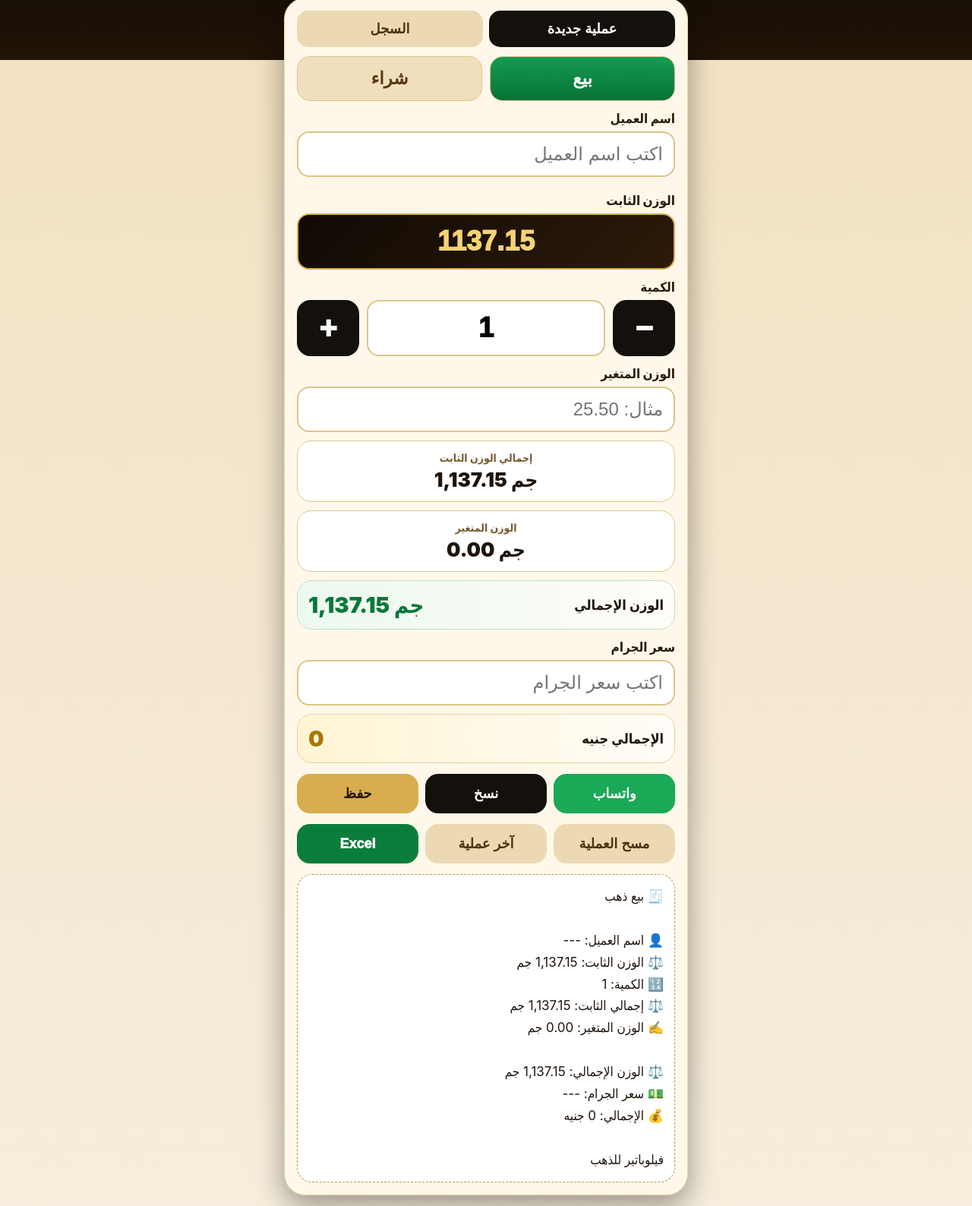
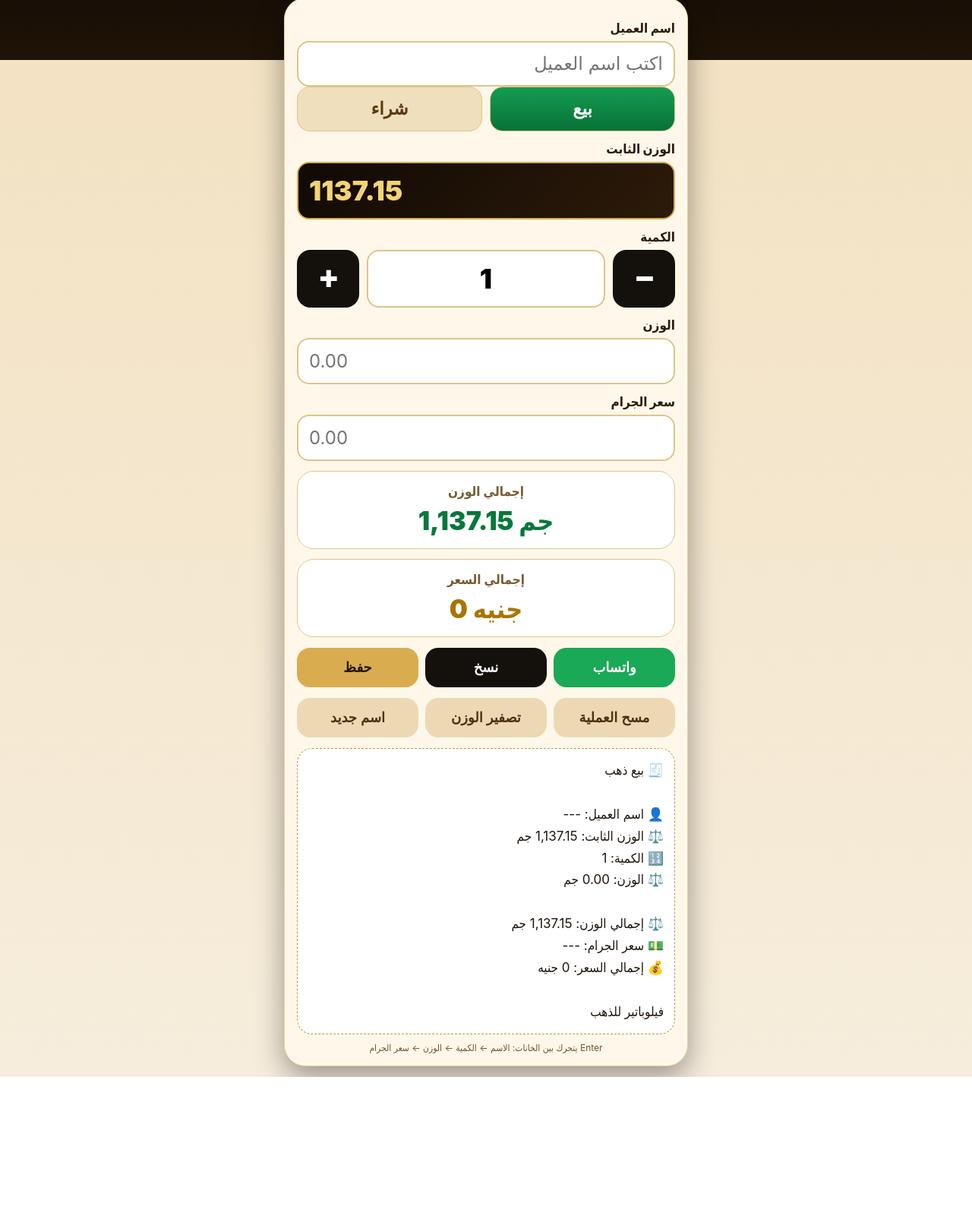
Before and after one commit to remonadel2050/philopater-gold, a plain HTML site: page index.html in a window 1280 px wide. Shown: the part 111-1699 px from the top of the page at 76% size. After the commit the page ends 1529 px from the top, so only its background shows below. Drawn offline with Linux system fonts and the light colour scheme.

Commit message:
Add files via upload

```diff
--- a/index.html
+++ b/index.html
@@ -13,101 +13,170 @@
 body{margin:0;padding:14px;max-width:560px;margin:auto;background:linear-gradient(180deg,#0c0804 0,#201307 190px,#f3e2c3 190px,#f6eddc 100%);font-family:-apple-system,BlinkMacSystemFont,"Segoe UI",Tahoma,Arial,sans-serif;color:var(--ink)}
 .header{color:var(--gold2);text-align:center;padding:10px 0 16px}.logo{font-size:40px;font-weight:950}.sub{font-size:15px;font-weight:800;color:#f1cf74}
 .app{background:var(--cream);border:1px solid #ead19a;border-radius:28px;padding:16px;box-shadow:0 14px 38px rgba(0,0,0,.38)}
-.tabs{display:grid;grid-template-columns:1fr 1fr;gap:8px;margin-bottom:12px}.tabs button{border:0;border-radius:15px;padding:13px;font-size:18px;font-weight:950;background:#ecd9b4;color:#4c320f}.tabs button.active{background:#14100b;color:white}
-.switch{display:grid;grid-template-columns:1fr 1fr;gap:10px;margin-bottom:13px}.switch button{border:1px solid var(--line);border-radius:17px;padding:15px;font-size:23px;font-weight:950;background:#f0dfbd;color:#5a3a12}
+.switch{display:grid;grid-template-columns:1fr 1fr;gap:10px;margin-bottom:13px}
+.switch button{border:1px solid var(--line);border-radius:17px;padding:15px;font-size:23px;font-weight:950;background:#f0dfbd;color:#5a3a12}
 .switch button.on.sell{background:linear-gradient(180deg,#149c51,#087236);color:white}.switch button.on.buy{background:linear-gradient(180deg,#d8841c,#9f5108);color:white}
 label{display:block;margin:13px 0 7px;font-size:17px;font-weight:950;color:#2a1b0b}
 input{width:100%;border:2px solid var(--line);border-radius:16px;padding:14px;font-size:24px;background:white;outline:none;text-align:right}
-.fixed{background:linear-gradient(135deg,#100a05,#2d1a09);color:#f4d375;text-align:center;font-size:36px;font-weight:950;border-color:var(--gold)}
-.qtybox{display:grid;grid-template-columns:82px 1fr 82px;gap:10px}.qtybox button{border:0;border-radius:18px;background:#14100b;color:white;font-size:40px;font-weight:950;min-height:62px}
-#qty{text-align:center;font-size:36px;font-weight:950}
-.metric{background:white;border:1px solid #e2c58d;border-radius:19px;padding:13px;text-align:center;margin-top:11px}.metric b{display:block;color:#775b31;font-size:14px;margin-bottom:5px}.metric span{font-size:26px;font-weight:950;direction:ltr;display:block}
-.big{margin-top:11px;background:linear-gradient(90deg,#ecf9ef,#fffdf8);border:1px solid #bfe1c8;border-radius:20px;padding:14px;display:flex;justify-content:space-between;align-items:center;gap:10px}.big b{font-size:18px}.big span{font-size:29px;font-weight:950;color:#08783a;direction:ltr}.money{background:linear-gradient(90deg,#fff4d3,#fffdf8);border-color:#ead19a}.money span{color:#a87500}
-.actions{display:grid;grid-template-columns:1fr 1fr 1fr;gap:9px;margin-top:14px}.actions button,.historyActions button{border:0;border-radius:17px;padding:15px 8px;font-size:18px;font-weight:950}
-.wa{background:#19a957;color:white}.copy{background:#14100b;color:white}.save{background:#d9ad4f;color:#241506}.clear{background:#ecd9b4;color:#4c320f}.danger{background:#b91c1c;color:white}.excel{background:#0b7d3a;color:white}
-.preview{margin-top:14px;background:#fff;border:1px dashed #bd9551;border-radius:20px;padding:14px;white-space:pre-wrap;line-height:1.7;font-size:17px;min-height:160px}
+input.en{direction:ltr;text-align:left;font-family:-apple-system,BlinkMacSystemFont,"Segoe UI",Arial,sans-serif}
+.fixed{background:linear-gradient(135deg,#100a05,#2d1a09);color:#f4d375;text-align:center;font-size:36px;font-weight:950;border-color:var(--gold);direction:ltr}
+.qtybox{display:grid;grid-template-columns:82px 1fr 82px;gap:10px}
+.qtybox button{border:0;border-radius:18px;background:#14100b;color:white;font-size:40px;font-weight:950;min-height:62px}
+#qty{text-align:center;font-size:36px;font-weight:950;direction:ltr}
+.result{margin-top:13px;background:white;border:1px solid #e2c58d;border-radius:22px;padding:16px;text-align:center}
+.result b{display:block;color:#775b31;font-size:17px;margin-bottom:8px}
+.result span{font-size:34px;font-weight:950;direction:ltr;display:block}
+.weight span{color:#08783a}.money span{color:#a87500}
+.actions{display:grid;grid-template-columns:1fr 1fr 1fr;gap:9px;margin-top:14px}
+.actions button{border:0;border-radius:17px;padding:15px 8px;font-size:18px;font-weight:950}
+.wa{background:#19a957;color:white}.copy{background:#14100b;color:white}.save{background:#d9ad4f;color:#241506}.clear{background:#ecd9b4;color:#4c320f}
+.preview{margin-top:14px;background:#fff;border:1px dashed #bd9551;border-radius:20px;padding:14px;white-space:pre-wrap;line-height:1.7;font-size:17px;min-height:145px}
 .toast{display:none;position:fixed;bottom:24px;left:18px;right:18px;background:#14100b;color:white;padding:13px;border-radius:17px;text-align:center;font-weight:950;z-index:10}
-.suggest{display:flex;gap:6px;overflow:auto;margin-top:8px}.suggest button{white-space:nowrap;border:1px solid #d8bd84;border-radius:999px;background:#fff;padding:9px 12px;font-weight:800}
-.historyActions{display:grid;grid-template-columns:1fr 1fr 1fr;gap:8px;margin-bottom:12px}.op{background:#fff;border:1px solid #e0c891;border-radius:16px;padding:12px;margin-bottom:9px}.op b{display:block;margin-bottom:5px}.op small{color:#765a2e}.op .line{display:flex;justify-content:space-between;gap:10px;margin:4px 0}.op button{margin-top:8px;border:0;border-radius:12px;padding:9px 12px;background:#14100b;color:white;font-weight:900}
-.hidden{display:none}
+.note{text-align:center;color:#70542a;font-size:12px;margin-top:10px}
 </style>
 </head>
 <body>
-<div class="header"><div class="logo">فيلوباتير</div><div class="sub">مبيعات وشراء الذهب</div></div>
+<div class="header"><div class="logo">فيلوباتير</div><div class="sub">بيع وشراء الذهب</div></div>
+
 <div class="app">
-<div class="tabs"><button id="mainTab" class="active">عملية جديدة</button><button id="historyTab">السجل</button></div>
+  <label>اسم العميل</label>
+  <input id="client" placeholder="اكتب اسم العميل" autocomplete="off" enterkeyhint="next">
 
-<div id="mainView">
-<div class="switch"><button id="sellBtn" class="sell on" type="button">بيع</button><button id="buyBtn" class="buy" type="button">شراء</button></div>
+  <div class="switch">
+    <button id="sellBtn" class="sell on" type="button">بيع</button>
+    <button id="buyBtn" class="buy" type="button">شراء</button>
+  </div>
 
-<label>اسم العميل</label>
-<input id="client" placeholder="اكتب اسم العميل" list="clientsList" autocomplete="off">
-<datalist id="clientsList"></datalist>
-<div class="suggest" id="suggestions"></div>
+  <label>الوزن الثابت</label>
+  <input class="fixed en" value="1137.15" readonly>
 
-<label>الوزن الثابت</label><input class="fixed" value="1137.15" readonly>
+  <label>الكمية</label>
+  <div class="qtybox">
+    <button id="minusBtn" type="button">−</button>
+    <input id="qty" class="en" value="1" inputmode="numeric" pattern="[0-9]*" lang="en" enterkeyhint="next">
+    <button id="plusBtn" type="button">+</button>
+  </div>
 
-<label>الكمية</label>
-<div class="qtybox"><button id="minusBtn" type="button">−</button><input id="qty" value="1" inputmode="numeric"><button id="plusBtn" type="button">+</button></div>
+  <label>الوزن</label>
+  <input id="manualWeight" class="en" type="text" inputmode="decimal" pattern="[0-9.]*" lang="en" placeholder="0.00" enterkeyhint="next">
 
-<label>الوزن المتغير</label><input id="variable" type="number" inputmode="decimal" step="0.001" placeholder="مثال: 25.50">
+  <label>سعر الجرام</label>
+  <input id="price" class="en" type="text" inputmode="decimal" pattern="[0-9.]*" lang="en" placeholder="0.00" enterkeyhint="done">
 
-<div class="metric"><b>إجمالي الوزن الثابت</b><span id="fixedTotal">0 جم</span></div>
-<div class="metric"><b>الوزن المتغير</b><span id="varTotal">0 جم</span></div>
-<div class="big"><b>الوزن الإجمالي</b><span id="grandTotal">0 جم</span></div>
+  <div class="result weight"><b>إجمالي الوزن</b><span id="totalWeight">0.00 جم</span></div>
+  <div class="result money"><b>إجمالي السعر</b><span id="totalMoney">0 جنيه</span></div>
 
-<label>سعر الجرام</label><input id="price" type="number" inputmode="decimal" placeholder="اكتب سعر الجرام">
-<div class="big money"><b>الإجمالي جنيه</b><span id="totalMoney">0</span></div>
+  <div class="actions">
+    <button id="waBtn" class="wa" type="button">واتساب</button>
+    <button id="copyBtn" class="copy" type="button">نسخ</button>
+    <button id="saveBtn" class="save" type="button">حفظ</button>
+  </div>
+  <div class="actions">
+    <button id="clearBtn" class="clear" type="button">مسح العملية</button>
+    <button id="resetQtyBtn" class="clear" type="button">تصفير الوزن</button>
+    <button id="focusBtn" class="clear" type="button">اسم جديد</button>
+  </div>
 
-<div class="actions"><button id="waBtn" class="wa" type="button">واتساب</button><button id="copyBtn" class="copy" type="button">نسخ</button><button id="saveBtn" class="save" type="button">حفظ</button></div>
-<div class="actions"><button id="clearBtn" class="clear" type="button">مسح العملية</button><button id="undoBtn" class="clear" type="button">آخر عملية</button><button id="excelBtn1" class="excel" type="button">Excel</button></div>
-<div class="preview" id="preview"></div>
+  <div class="preview" id="preview"></div>
+  <div class="note">Enter يتحرك بين الخانات: الاسم ← الكمية ← الوزن ← سعر الجرام</div>
 </div>
 
-<div id="historyView" class="hidden">
-<div class="historyActions"><button id="exportBtn" class="excel">تصدير Excel</button><button id="clearHistoryBtn" class="danger">مسح السجل</button><button id="backBtn" class="copy">رجوع</button></div>
-<div id="summary" class="metric"></div>
-<div id="historyList"></div>
-</div>
-</div>
 <div class="toast" id="toast">تم ✅</div>
 
 <script>
 (function(){
 var FIXED=1137.15, deal=localStorage.getItem('philopater_deal')||'بيع';
-var CLIENTS='philopater_clients_v1', OPS='philopater_ops_v1';
+var OPS='philopater_ops_v2', CLIENTS='philopater_clients_v2';
 function id(x){return document.getElementById(x)}
 function get(k,d){try{return JSON.parse(localStorage.getItem(k))||d}catch(e){return d}}
 function set(k,v){localStorage.setItem(k,JSON.stringify(v))}
-function num(v){return parseFloat(String(v||'').replace(',','.'))||0}
-function qnum(){return Math.max(0,parseInt(id('qty').value||'0',10)||0)}
+function cleanNumberText(v){return String(v||'').replace(/[^\d.]/g,'')}
+function num(v){return parseFloat(cleanNumberText(v))||0}
+function qnum(){return Math.max(0,parseInt(cleanNumberText(id('qty').value)||'0',10)||0)}
 function fmt(v){return Number(v).toLocaleString('en-US',{minimumFractionDigits:2,maximumFractionDigits:2})}
 function money(v){return Number(v).toLocaleString('en-US',{maximumFractionDigits:0})}
+
 id('price').value=localStorage.getItem('philopater_price')||'';
 
-function setDeal(t){deal=t;localStorage.setItem('philopater_deal',t);id('sellBtn').classList.toggle('on',t==='بيع');id('buyBtn').classList.toggle('on',t==='شراء');update()}
-function calc(){var q=qnum(), variable=num(id('variable').value), price=num(id('price').value), fixedTotal=FIXED*q, grand=fixedTotal+variable, total=grand*price;if(id('price').value)localStorage.setItem('philopater_price',id('price').value);return{q:q,variable:variable,price:price,fixedTotal:fixedTotal,grand:grand,total:total}}
-function message(){var c=calc();return '🧾 '+deal+' ذهب\n\n👤 اسم العميل: '+(id('client').value||'---')+'\n⚖️ الوزن الثابت: '+fmt(FIXED)+' جم\n🔢 الكمية: '+c.q+'\n⚖️ إجمالي الثابت: '+fmt(c.fixedTotal)+' جم\n✍️ الوزن المتغير: '+fmt(c.variable)+' جم\n\n⚖️ الوزن الإجمالي: '+fmt(c.grand)+' جم\n💵 سعر الجرام: '+(id('price').value||'---')+'\n💰 الإجمالي: '+money(c.total)+' جنيه\n\nفيلوباتير للذهب'}
-function update(){var c=calc();id('qty').value=c.q;id('fixedTotal').textContent=fmt(c.fixedTotal)+' جم';id('varTotal').textContent=fmt(c.variable)+' جم';id('grandTotal').textContent=fmt(c.grand)+' جم';id('totalMoney').textContent=money(c.total);id('preview').textContent=message();renderSuggestions()}
+function setDeal(t){
+  deal=t; localStorage.setItem('philopater_deal',t);
+  id('sellBtn').classList.toggle('on',t==='بيع');
+  id('buyBtn').classList.toggle('on',t==='شراء');
+  update();
+}
+function calc(){
+  var q=qnum();
+  var manual=num(id('manualWeight').value);
+  var price=num(id('price').value);
+  var totalWeight=(FIXED*q)+manual;
+  var totalMoney=totalWeight*price;
+  if(id('price').value) localStorage.setItem('philopater_price',cleanNumberText(id('price').value));
+  return {q:q,manual:manual,price:price,totalWeight:totalWeight,totalMoney:totalMoney};
+}
+function message(){
+  var c=calc();
+  return '🧾 '+deal+' ذهب\n\n'+
+  '👤 اسم العميل: '+(id('client').value||'---')+'\n'+
+  '⚖️ الوزن الثابت: '+fmt(FIXED)+' جم\n'+
+  '🔢 الكمية: '+c.q+'\n'+
+  '⚖️ الوزن: '+fmt(c.manual)+' جم\n\n'+
+  '⚖️ إجمالي الوزن: '+fmt(c.totalWeight)+' جم\n'+
+  '💵 سعر الجرام: '+(id('price').value||'---')+'\n'+
+  '💰 إجمالي السعر: '+money(c.totalMoney)+' جنيه\n\n'+
+  'فيلوباتير للذهب';
+}
+function update(){
+  id('qty').value=qnum();
+  var c=calc();
+  id('totalWeight').textContent=fmt(c.totalWeight)+' جم';
+  id('totalMoney').textContent=money(c.totalMoney)+' جنيه';
+  id('preview').textContent=message();
+}
 function toast(t){id('toast').textContent=t;id('toast').style.display='block';setTimeout(function(){id('toast').style.display='none'},1300)}
 function fallbackCopy(text){var ta=document.createElement('textarea');ta.value=text;ta.style.position='fixed';ta.style.opacity='0';document.body.appendChild(ta);ta.focus();ta.select();try{document.execCommand('copy');toast('تم النسخ ✅')}catch(e){alert(text)}document.body.removeChild(ta)}
 function copyMessage(){var text=message();if(navigator.clipboard&&navigator.clipboard.writeText){navigator.clipboard.writeText(text).then(function(){toast('تم النسخ ✅')}).catch(function(){fallbackCopy(text)})}else fallbackCopy(text)}
-function saveClient(name){name=(name||'').trim();if(!name)return;var a=get(CLIENTS,[]).filter(function(x){return x!==name});a.unshift(name);set(CLIENTS,a.slice(0,100));renderClients()}
-function saveOperation(){var c=calc(), name=id('client').value.trim();saveClient(name);var ops=get(OPS,[]);ops.unshift({date:new Date().toLocaleString('ar-EG'),deal:deal,client:name,fixed:FIXED,qty:c.q,fixedTotal:c.fixedTotal,variable:c.variable,grand:c.grand,price:id('price').value,total:c.total,msg:message()});set(OPS,ops);toast('تم حفظ العملية ✅');renderHistory()}
-function renderClients(){var a=get(CLIENTS,[]), dl=id('clientsList');dl.innerHTML='';a.forEach(function(n){var o=document.createElement('option');o.value=n;dl.appendChild(o)})}
-function renderSuggestions(){var q=(id('client').value||'').trim(), a=get(CLIENTS,[]), box=id('suggestions');box.innerHTML='';a.filter(function(n){return !q||n.indexOf(q)===0}).slice(0,8).forEach(function(n){var b=document.createElement('button');b.textContent=n;b.onclick=function(){id('client').value=n;update()};box.appendChild(b)})}
+function saveClient(){var name=(id('client').value||'').trim();if(!name)return;var a=get(CLIENTS,[]).filter(function(x){return x!==name});a.unshift(name);set(CLIENTS,a.slice(0,100))}
+function saveOperation(){
+  saveClient();
+  var c=calc(), ops=get(OPS,[]);
+  ops.unshift({date:new Date().toLocaleString('ar-EG'),deal:deal,client:id('client').value,fixed:FIXED,qty:c.q,weight:c.manual,totalWeight:c.totalWeight,price:id('price').value,totalMoney:c.totalMoney});
+  set(OPS,ops);
+  toast('تم حفظ العملية ✅');
+}
 function sendWhatsApp(){saveOperation();copyMessage();setTimeout(function(){location.href='whatsapp://send?text='+encodeURIComponent(message())},250)}
-function clearForm(){id('client').value='';id('qty').value=1;id('variable').value='';update();id('client').focus()}
-function lastOp(){var ops=get(OPS,[]);if(!ops.length){toast('لا يوجد عمليات');return}var o=ops[0];setDeal(o.deal);id('client').value=o.client;id('qty').value=o.qty;id('variable').value=o.variable;id('price').value=o.price;update();toast('تم استرجاع آخر عملية')}
-function show(tab){id('mainView').classList.toggle('hidden',tab!=='main');id('historyView').classList.toggle('hidden',tab!=='history');id('mainTab').classList.toggle('active',tab==='main');id('historyTab').classList.toggle('active',tab==='history');if(tab==='history')renderHistory()}
-function renderHistory(){var ops=get(OPS,[]), list=id('historyList');list.innerHTML='';var sellW=0,buyW=0,sellM=0,buyM=0;ops.forEach(function(o,i){if(o.deal==='بيع'){sellW+=o.grand;sellM+=o.total}else{buyW+=o.grand;buyM+=o.total}var d=document.createElement('div');d.className='op';d.innerHTML='<b>'+o.deal+' - '+(o.client||'---')+'</b><small>'+o.date+'</small><div class="line"><span>الوزن</span><b>'+fmt(o.grand)+' جم</b></div><div class="line"><span>السعر</span><b>'+o.price+'</b></div><div class="line"><span>الإجمالي</span><b>'+money(o.total)+' جنيه</b></div><button data-i="'+i+'">مراجعة</button>';list.appendChild(d);d.querySelector('button').onclick=function(){var x=ops[i];setDeal(x.deal);id('client').value=x.client;id('qty').value=x.qty;id('variable').value=x.variable;id('price').value=x.price;update();show('main')}});id('summary').innerHTML='<b>ملخص السجل</b><span>بيع: '+fmt(sellW)+' جم / '+money(sellM)+' جنيه</span><span>شراء: '+fmt(buyW)+' جم / '+money(buyM)+' جنيه</span><span>عدد العمليات: '+ops.length+'</span>'}
-function csvCell(v){return '"'+String(v==null?'':v).replace(/"/g,'""')+'"'}
-function exportExcel(){var ops=get(OPS,[]);if(!ops.length){toast('لا يوجد عمليات');return}var rows=[['التاريخ','نوع العملية','اسم العميل','الوزن الثابت','الكمية','إجمالي الثابت','الوزن المتغير','الوزن الإجمالي','سعر الجرام','الإجمالي جنيه']];ops.slice().reverse().forEach(function(o){rows.push([o.date,o.deal,o.client,o.fixed,o.qty,o.fixedTotal,o.variable,o.grand,o.price,o.total])});var csv='\ufeff'+rows.map(function(r){return r.map(csvCell).join(',')}).join('\n');var blob=new Blob([csv],{type:'text/csv;charset=utf-8'});var a=document.createElement('a');a.href=URL.createObjectURL(blob);a.download='philopater_gold_sales.csv';document.body.appendChild(a);a.click();document.body.removeChild(a);toast('تم تجهيز ملف Excel ✅')}
-id('sellBtn').onclick=function(){setDeal('بيع')};id('buyBtn').onclick=function(){setDeal('شراء')};id('minusBtn').onclick=function(){id('qty').value=Math.max(0,qnum()-1);update()};id('plusBtn').onclick=function(){id('qty').value=qnum()+1;update()};
-id('copyBtn').onclick=copyMessage;id('waBtn').onclick=sendWhatsApp;id('saveBtn').onclick=saveOperation;id('clearBtn').onclick=clearForm;id('undoBtn').onclick=lastOp;id('excelBtn1').onclick=exportExcel;
-id('mainTab').onclick=function(){show('main')};id('historyTab').onclick=function(){show('history')};id('backBtn').onclick=function(){show('main')};id('exportBtn').onclick=exportExcel;
-id('clearHistoryBtn').onclick=function(){if(confirm('تمسح كل السجل؟')){localStorage.removeItem(OPS);renderHistory();toast('تم مسح السجل')}};
-['client','qty','variable','price'].forEach(function(x){id(x).addEventListener('input',update)});renderClients();setDeal(deal);update();
+function clearForm(){id('client').value='';id('qty').value=1;id('manualWeight').value='';update();id('client').focus()}
+function resetWeight(){id('qty').value=0;id('manualWeight').value='';update();id('manualWeight').focus()}
+function onlyEnglishNumbers(input){input.value=cleanNumberText(input.value)}
+function nextOnEnter(current,next){
+  current.addEventListener('keydown',function(e){
+    if(e.key==='Enter'){
+      e.preventDefault();
+      if(next==='whatsapp'){id('waBtn').focus();return}
+      id(next).focus();
+    }
+  });
+}
+id('sellBtn').onclick=function(){setDeal('بيع')};
+id('buyBtn').onclick=function(){setDeal('شراء')};
+id('minusBtn').onclick=function(){id('qty').value=Math.max(0,qnum()-1);update()};
+id('plusBtn').onclick=function(){id('qty').value=qnum()+1;update()};
+id('copyBtn').onclick=copyMessage;
+id('waBtn').onclick=sendWhatsApp;
+id('saveBtn').onclick=saveOperation;
+id('clearBtn').onclick=clearForm;
+id('resetQtyBtn').onclick=resetWeight;
+id('focusBtn').onclick=function(){id('client').value='';id('client').focus();update()};
+
+['qty','manualWeight','price'].forEach(function(x){id(x).addEventListener('input',function(){onlyEnglishNumbers(id(x));update()})});
+id('client').addEventListener('input',update);
+
+nextOnEnter(id('client'),'qty');
+nextOnEnter(id('qty'),'manualWeight');
+nextOnEnter(id('manualWeight'),'price');
+nextOnEnter(id('price'),'whatsapp');
+
+setDeal(deal); update();
 })();
 </script>
-</body></html>
+</body>
+</html>
```
